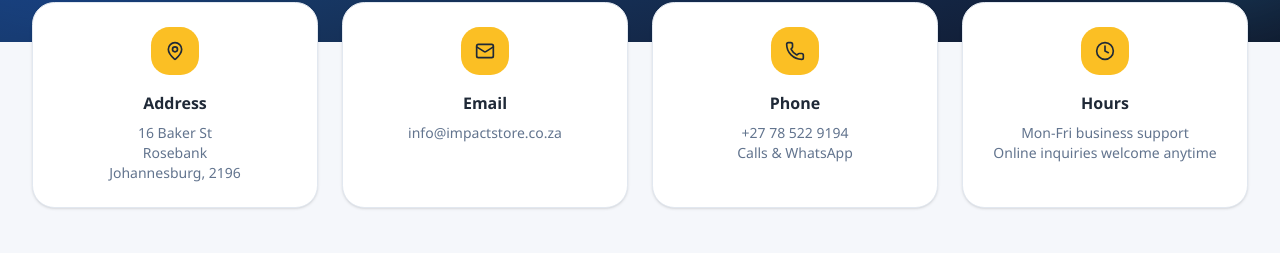
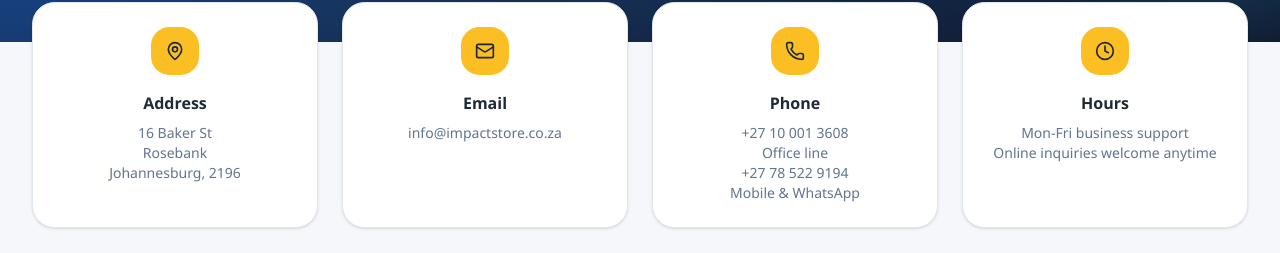
Before and after one commit to RODNEYDZINGAI/Impact-store-V2, a Next.js app: page /contact in a window 1280 px wide. Shown: the part 387-640 px from the top of the page. Built offline with nearby package versions, Linux system fonts and the light colour scheme; no server answers.

Commit message:
Add office line to contact page

```diff
--- a/src/app/contact/page.tsx
+++ b/src/app/contact/page.tsx
@@ -108,11 +108,17 @@ export default function ContactPage() {
             </div>
             <h3 className="font-semibold text-[#1f2937]">Phone</h3>
             <p className="mt-2 text-sm text-slate-500">
+              <a href="tel:+27100013608" className="transition hover:text-[#1f4f8f]">
+                +27 10 001 3608
+              </a>
+              <br />
+              Office line
+              <br />
               <a href="tel:+27785229194" className="transition hover:text-[#1f4f8f]">
                 +27 78 522 9194
               </a>
               <br />
-              Calls &amp; WhatsApp
+              Mobile &amp; WhatsApp
             </p>
           </div>
 
```
Also changed, not shown: 1 other file (tests, documents, lock files or other folders).
